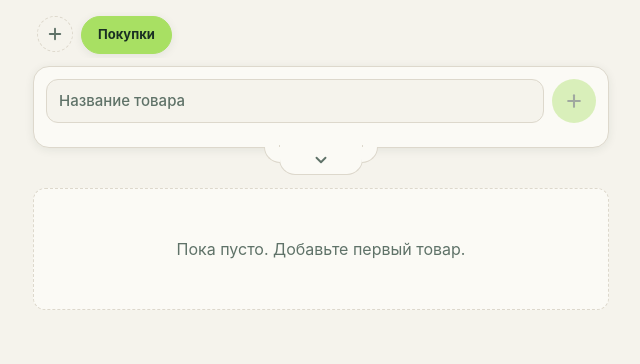
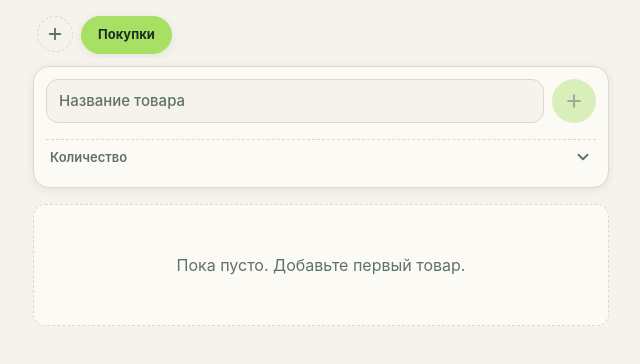
Before and after one commit to AntonF45/tg-shopping-list, a React (Vite) app: page / in a window 1280 px wide. Shown: the top 364 px of the page, without its empty margins (319-959 px from the left). Built offline with nearby package versions, Linux system fonts and the light colour scheme.

Commit message:
refactor(ui): язычок заменён на надёжную аккордеон-строку с отображением текущего количества

```diff
--- a/src/components/ProductInput.tsx
+++ b/src/components/ProductInput.tsx
@@ -226,13 +226,22 @@ export const ProductInput: React.FC<Props> = ({
         </div>
       </div>
 
-      {/* Язычок с вырезом — ПОСЛЕДНИЙ элемент контейнера */}
+      {/* Строка-аккордеон вместо язычка */}
       <button
         type="button"
-        className="qty-toggle-tab"
+        className="qty-accordion-header"
         onClick={toggleQty}
-        aria-label={showQty ? 'Скрыть количество' : 'Показать количество'}
+        aria-expanded={showQty}
       >
+        <span className="qty-accordion-label">
+          Количество
+          {qty && (
+            <span className="qty-accordion-value">
+              — {qty} {unit}
+            </span>
+          )}
+        </span>
+
         <svg
           className={`qty-toggle-icon ${showQty ? 'qty-toggle-icon--open' : ''}`}
           width="18"
--- a/src/styles/product-input.css
+++ b/src/styles/product-input.css
@@ -77,91 +77,55 @@
   box-shadow: none;
 }
 
-.qty-toggle-tab {
-  position: absolute;
-  left: 50%;
-  top: calc(100% - var(--border-width));
-  transform: translateX(-50%);
-  z-index: 2;
+.product-input-container {
+  display: flex;
+  flex-direction: column;
+  gap: var(--space-2);
+  margin-bottom: var(--space-4); /* возвращаем обычный отступ — ничего не торчит */
+  background: var(--surface);
+  padding: var(--space-3);
+  border-radius: var(--radius-lg);
+  border: var(--border-width) solid var(--border);
+  box-shadow: var(--shadow-1);
+  /* position: relative можно оставить — нужен для dropdown */
+}
 
-  width: 84px;
-  height: 30px;
-  padding: 0;
-
+.qty-accordion-header {
   display: flex;
   align-items: center;
-  justify-content: center;
-
-  background: var(--surface);
-  border: var(--border-width) solid var(--border);
-  border-top: none;
-  border-radius: 0 0 16px 16px;
-
+  justify-content: space-between;
+  gap: var(--space-2);
+  width: 100%;
+  padding: var(--space-2) var(--space-1);
+  border-top: var(--border-width) dashed var(--border);
+  background: transparent;
   cursor: pointer;
-  outline: none;
   -webkit-tap-highlight-color: transparent;
-  touch-action: manipulation;
-  transition: transform 0.15s ease, background-color 0.2s ease;
+  transition: background-color 0.2s ease;
+  border-radius: 0 0 var(--radius-sm) var(--radius-sm);
 }
 
-/* Левый стык: четверть круга + дуга-граница */
-.qty-toggle-tab::before {
-  content: "";
-  position: absolute;
-  top: var(--border-width);   /* точно к линии границы карточки */
-  right: 100%;
-  width: 16px;
-  height: 16px;
-  pointer-events: none;
-
-  background: var(--surface); /* зальётся только четверть круга */
-  border-left: var(--border-width) solid var(--border);
-  border-bottom: var(--border-width) solid var(--border);
-  border-bottom-left-radius: 16px; /* радиус = размеру → прямых участков нет */
-}
-
-/* Правый стык: зеркально */
-.qty-toggle-tab::after {
-  content: "";
-  position: absolute;
-  top: var(--border-width);
-  left: 100%;
-  width: 16px;
-  height: 16px;
-  pointer-events: none;
-
-  background: var(--surface);
-  border-right: var(--border-width) solid var(--border);
-  border-bottom: var(--border-width) solid var(--border);
-  border-bottom-right-radius: 16px;
-}
-
-/* Hover ТОЛЬКО для устройств с мышью — убирает залипание на тач */
-@media (hover: hover) {
-  .qty-toggle-tab:hover {
-    background: var(--surface-2);
-  }
-  .qty-toggle-tab:hover::before,
-  .qty-toggle-tab:hover::after {
-    background: var(--surface-2);
-  }
-}
-
-.qty-toggle-tab:active {
-  transform: translateX(-50%) scale(0.96);
+.qty-accordion-header:active {
   background: var(--surface-2);
 }
 
-.qty-toggle-tab:active::before,
-.qty-toggle-tab:active::after {
-  background: var(--surface-2);
+.qty-accordion-label {
+  display: flex;
+  align-items: baseline;
+  gap: var(--space-2);
+  font-size: var(--text-sm);
+  font-weight: 600;
+  color: var(--text-muted);
 }
 
-.qty-toggle-tab:focus-visible {
-  box-shadow: 0 0 0 3px var(--accent-ring);
+.qty-accordion-value {
+  color: var(--text);
+  font-weight: 700;
+  font-variant-numeric: tabular-nums;
 }
 
 .qty-toggle-icon {
+  flex-shrink: 0;
   color: var(--text-muted);
   transition: transform 0.25s cubic-bezier(0.4, 0, 0.2, 1);
 }
```
